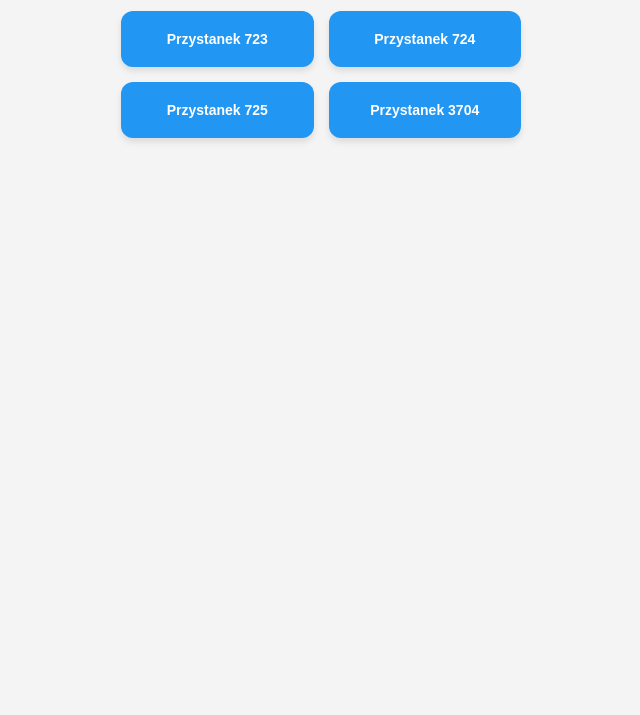
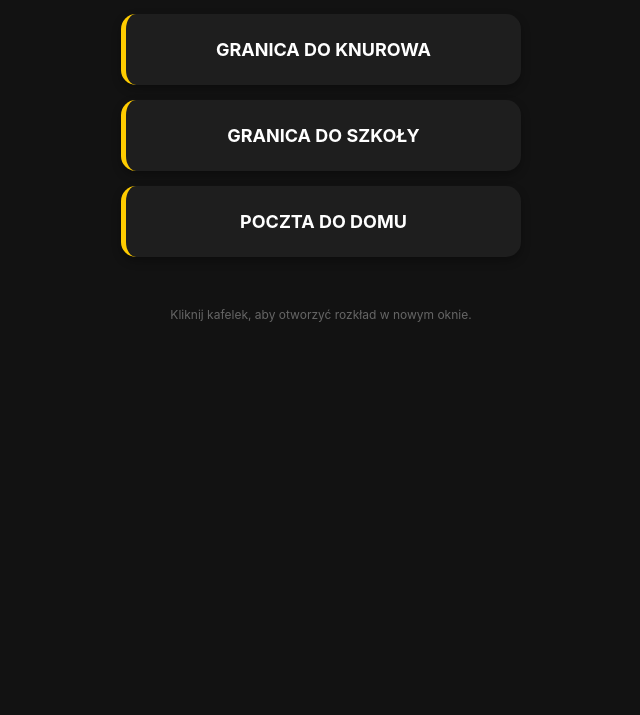
Before and after one commit to kowolik37-coder/Rozklad, a plain HTML site: page index.html in a window 1280 px wide. Shown: the part 85-800 px from the top of the page, without its empty margins (319-959 px from the left). Drawn offline with Linux system fonts and the light colour scheme.

Commit message:
index.html

```diff
--- a/index.html
+++ b/index.html
@@ -2,30 +2,66 @@
 <html lang="pl">
 <head>
     <meta charset="UTF-8">
-    <meta name="viewport" content="width=device-width, initial-scale=1.0">
-    <title>Mój Rozkład GZM</title>
+    <meta name="viewport" content="width=device-width, initial-scale=1.0, maximum-scale=1.0, user-scalable=no">
+    <title>Rozkład Jazdy - Gierałtowice</title>
     <style>
-        body { font-family: sans-serif; background: #f4f4f4; display: flex; flex-direction: column; align-items: center; padding: 20px; }
-        h2 { color: #333; margin-bottom: 20px; }
-        .grid { display: grid; grid-template-columns: 1fr 1fr; gap: 15px; width: 100%; max-width: 400px; }
-        .tile {
-            background: #2196F3; color: white; padding: 20px; text-align: center;
-            text-decoration: none; border-radius: 12px; font-weight: bold; font-size: 14px;
-            box-shadow: 0 4px 6px rgba(0,0,0,0.1); transition: transform 0.1s;
+        body {
+            font-family: -apple-system, BlinkMacSystemFont, "Segoe UI", Roboto, sans-serif;
+            background-color: #121212;
+            color: white;
+            display: flex;
+            flex-direction: column;
+            align-items: center;
+            padding: 20px;
+            margin: 0;
         }
-        .tile:active { transform: scale(0.95); background: #1976D2; }
+        h2 { color: #ffcc00; margin-bottom: 30px; text-align: center; }
+
+        .grid {
+            display: grid;
+            grid-template-columns: 1fr;
+            gap: 15px;
+            width: 100%;
+            max-width: 400px;
+        }
+
+        .card {
+            background: #1e1e1e;
+            padding: 25px;
+            border-radius: 15px;
+            text-align: center;
+            text-decoration: none;
+            color: white;
+            font-weight: bold;
+            font-size: 18px;
+            border-left: 5px solid #ffcc00;
+            box-shadow: 0 4px 10px rgba(0,0,0,0.3);
+        }
+
+        .card:active {
+            background-color: #333;
+            transform: scale(0.98);
+        }
+
+        .info-text {
+            font-size: 12px;
+            color: #666;
+            margin-top: 50px;
+            text-align: center;
+        }
     </style>
 </head>
 <body>
 
-    <h2>Wybierz przystanek:</h2>
+    <h2>🚌 Rozkład Jazdy</h2>
 
     <div class="grid">
-        <a href="https://rj.transportgzm.pl/v2/rozklady/przystanek/stop/723/" class="tile">Przystanek 723</a>
-        <a href="https://rj.transportgzm.pl/v2/rozklady/przystanek/stop/724/" class="tile">Przystanek 724</a>
-        <a href="https://rj.transportgzm.pl/v2/rozklady/przystanek/stop/725/" class="tile">Przystanek 725</a>
-        <a href="https://rj.transportgzm.pl/v2/rozklady/przystanek/stop/3704/" class="tile">Przystanek 3704</a>
+        <a href="https://rj.transportgzm.pl/przystanek/5232/" class="card">GRANICA DO KNUROWA</a>
+        <a href="https://rj.transportgzm.pl/przystanek/5231/" class="card">GRANICA DO SZKOŁY</a>
+        <a href="https://rj.transportgzm.pl/przystanek/3704/" class="card">POCZTA DO DOMU</a>
     </div>
+
+    <p class="info-text">Kliknij kafelek, aby otworzyć rozkład w nowym oknie.</p>
 
 </body>
 </html>
```
